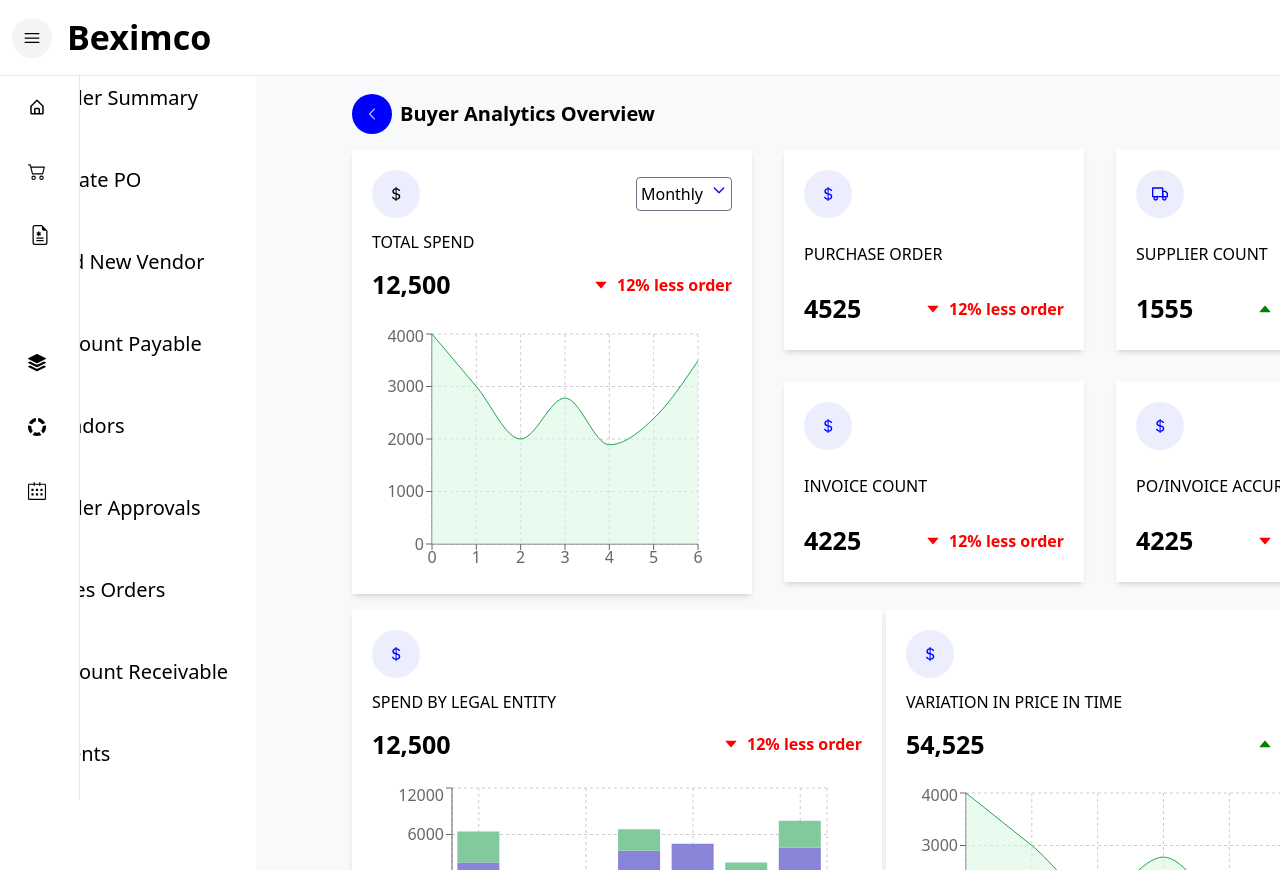
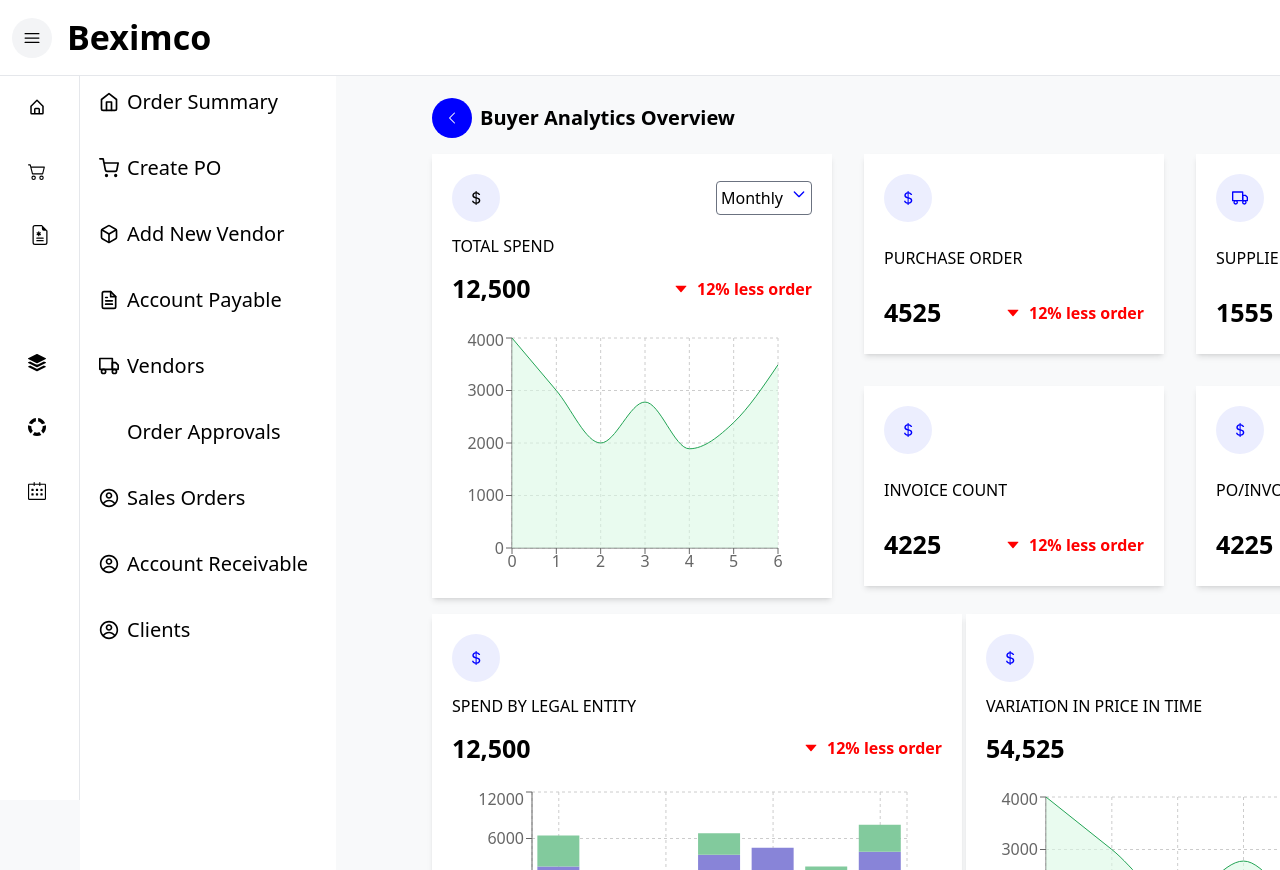
Before and after one commit to KPAMsar/dashboard, a React (Vite) app: page / in a window 1280 px wide. Built offline with nearby package versions, Linux system fonts and the light colour scheme; some icons are missing.

Commit message:
fix: fixed inner minisidebar

```diff
--- a/src/components/MiniSidebar.tsx
+++ b/src/components/MiniSidebar.tsx
@@ -3,11 +3,11 @@
 export default function MiniSidebar() {
   return (
     <>
-      <div className=" flex flex-col gap-y-[2rem] h-[100dvh] p-[3px] text-[20px] bg-[white]   items-start">
+      <div className=" flex flex-col gap-y-[1rem] h-[100dvh] p-[3px] text-[20px] bg-[white]   items-start ">
         {data.map((item, index) => (
           <div
             key={index}
-            className=" transition ease-inw-[50px] h-[50px] text-[20px] py-3 px-4 rounded-lg hover:bg-[#0000ff1f] hover:text-sky-500 flex  items-center gap-2 w-[250px] m-[0 2 0 2]"
+            className=" transition ease-inw-[50px] h-[50px] text-[20px] py-3 px-4 rounded-lg hover:bg-[#0000ff1f] hover:text-sky-500 flex  items-center gap-2 w-[250px] m-[0 1 0 1]"
           >
             <div>{item.icon}</div>
             <p className="">{item.name}</p>
--- a/src/layout/DashboardLayout.tsx
+++ b/src/layout/DashboardLayout.tsx
@@ -8,9 +8,12 @@
       <Navbar />
       <div className="flex pt-[70px] overflow-hidden main_bg">
         <AsideNav />
-        <MiniSidebar />
-        <main className="relative w-full h-screen overflow-y-auto lg:ml-20 px-4 pt-6 overflow-bar">
-          {children}
+
+        <main className="flex  relative w-full h-screen overflow-y-auto lg:ml-20 -bar pt-1 ">
+          <MiniSidebar />
+          <div className="px-4 pt-6 overflow relative w-full h-screen overflow-y-auto lg:ml-20 -bar ">
+            {children}
+          </div>
         </main>
       </div>
     </div>
```
